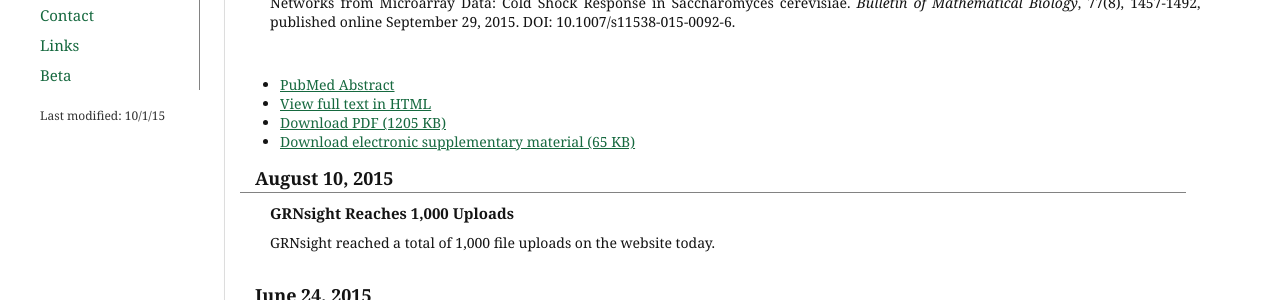
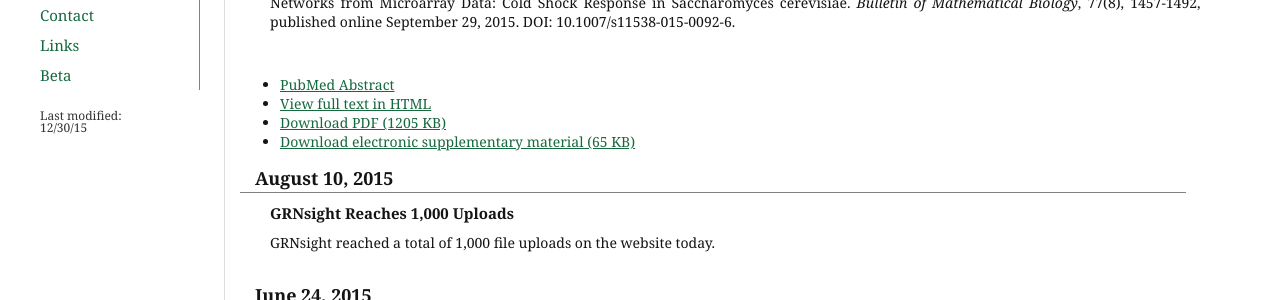
Before and after one commit to dondi/GRNsight, a Jekyll site: the page built from news.html, in a window 1280 px wide. Shown: the part 394-694 px from the top of the page. Built offline with Jekyll 4.4.1, drawn with Linux system fonts in a browser that asks for light colours; nearby versions of some CDN libraries; Markdown is read by kramdown in place of the engine named in the settings.

Commit message:
updated last modified date

```diff
--- a/news.html
+++ b/news.html
@@ -1,7 +1,7 @@
 ---
 layout: default
 title: News
-modified: 10/1/15
+modified: 12/30/15
 ---
             <p id="pageTitle">News</p>
             <div id="pageContent">
```
